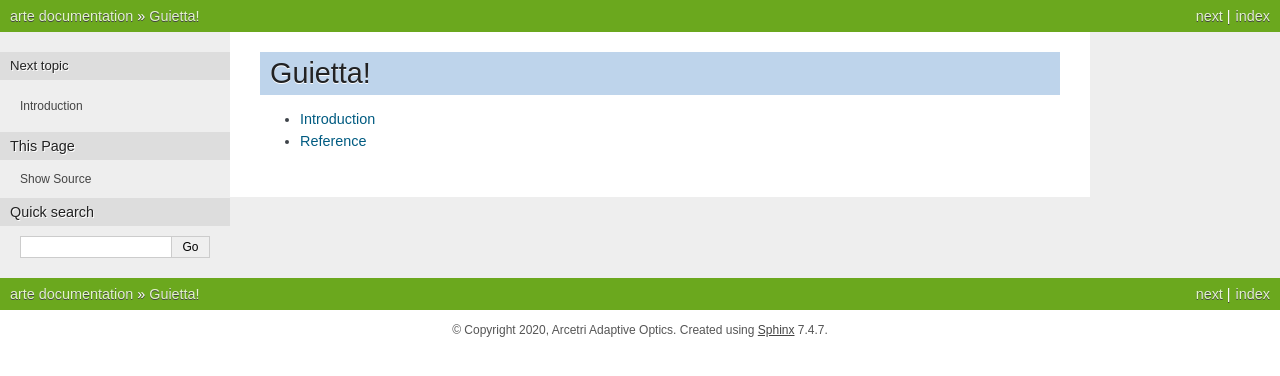
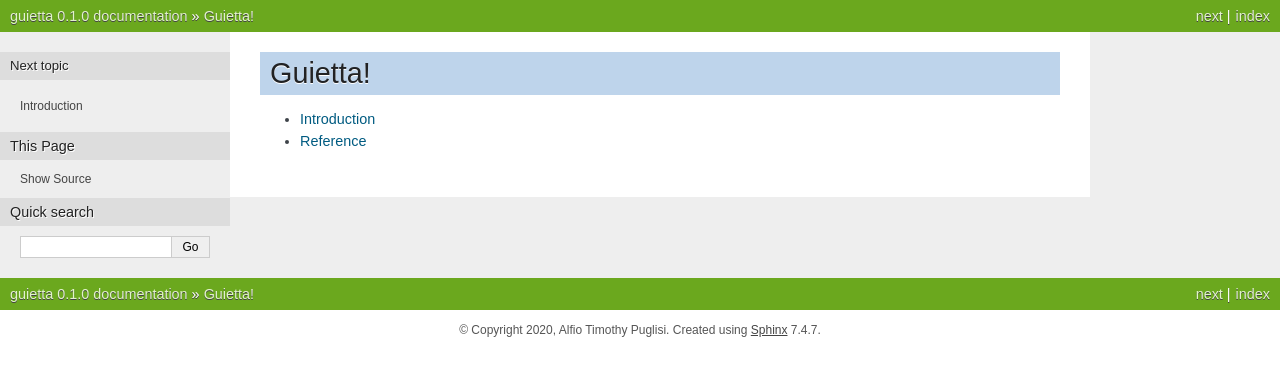
Before and after one commit to alfiopuglisi/guietta, a Sphinx documentation site: the page built from docs/index.rst, in a window 1280 px wide. Shown: the top 376 px of the page. Built offline with Sphinx 7.4.7, drawn with Linux system fonts in a browser that asks for light colours; pages that are not in the unit, such as notebooks, are missing from menus; the version number could not be read and is left out.

Commit message:
Added version, remove references to arte

```diff
--- a/docs/conf.py
+++ b/docs/conf.py
@@ -15,13 +15,13 @@ import os
 import sys
 import re
 sys.path.insert(0, os.path.abspath('..'))
-from arte.__version__ import __version__
+from guietta.__version__ import __version__
 
 # -- Project information -----------------------------------------------------
 
-project = 'arte'
-copyright = '2020, Arcetri Adaptive Optics'
-author = 'Arcetri Adaptive Optics'
+project = 'guietta'
+copyright = '2020, Alfio Timothy Puglisi'
+author = 'Alfio Timothy Puglisi'
 
 # -- General configuration ---------------------------------------------------
 
--- a/guietta/__init__.py
+++ b/guietta/__init__.py
@@ -2,3 +2,5 @@
 
 from .guietta import *
 from .guietta import _, ___
+
+from .__version__ import __version__
--- /dev/null
+++ b/guietta/__version__.py
@@ -0,0 +1,3 @@
+VERSION = (0, 1, 0)
+
+__version__ = '.'.join(map(str, VERSION))
```
